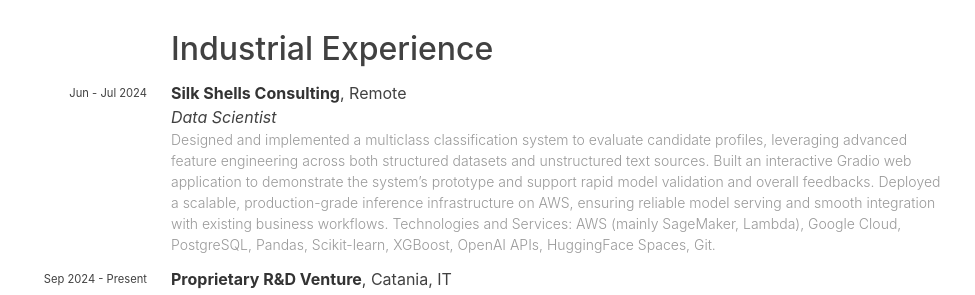
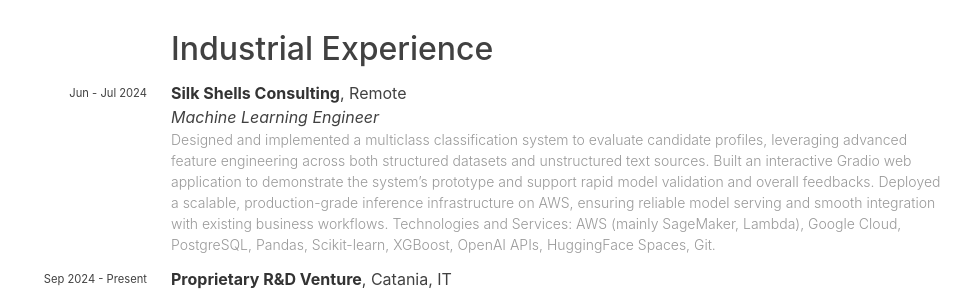
Before and after one commit to Giovo17/giovannispadaro.it, a Jekyll site: the page built from cv.md, in a window 1280 px wide and 900 px high, scrolled down 602 px. Shown: the part 153-448 px from the top of the window, without its empty margins (161-1136 px from the left). Built offline with Jekyll 4.4.1, drawn with Linux system fonts in a browser that asks for light colours; nearby versions of some CDN libraries; some web fonts are replaced.

Commit message:
Update experiences.yaml

```diff
--- a/_data/experiences.yaml
+++ b/_data/experiences.yaml
@@ -14,7 +14,7 @@
 
 - institution: Silk Shells Consulting
   location: "Remote"
-  position: Data Scientist
+  position: Machine Learning Engineer
   year: Jun - Jul 2024
   description: "Designed and implemented a multiclass classification system to evaluate candidate profiles, leveraging advanced feature engineering across both structured datasets and unstructured text sources.
 Built an interactive Gradio web application to demonstrate the system’s prototype and support rapid model validation and overall feedbacks.
```
